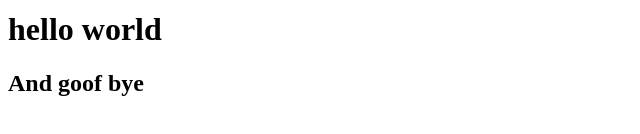
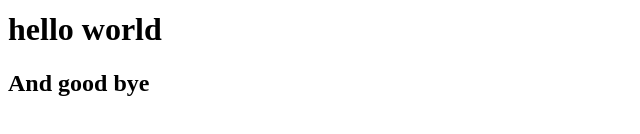
Before and after one commit to Nethwindu/repoTest, a plain HTML site: page index.htm in a window 1280 px wide. Shown: the part 144-278 px from the top of the page, 0-640 px from the left. Drawn offline with Linux system fonts and the light colour scheme.

Commit message:
this is edited using vscode - via browser

```diff
--- a/index.htm
+++ b/index.htm
@@ -8,7 +8,7 @@
 
 
 <h1>hello world</h1>
-<h2>And goof bye</h2>
+<h2>And good bye</h2>
 
 
 </body>
```
